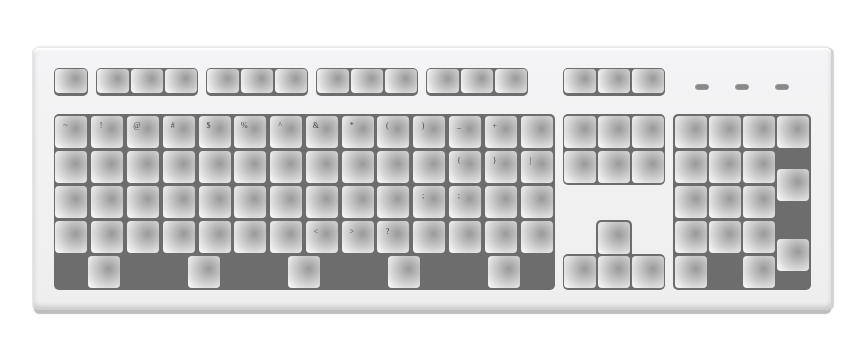
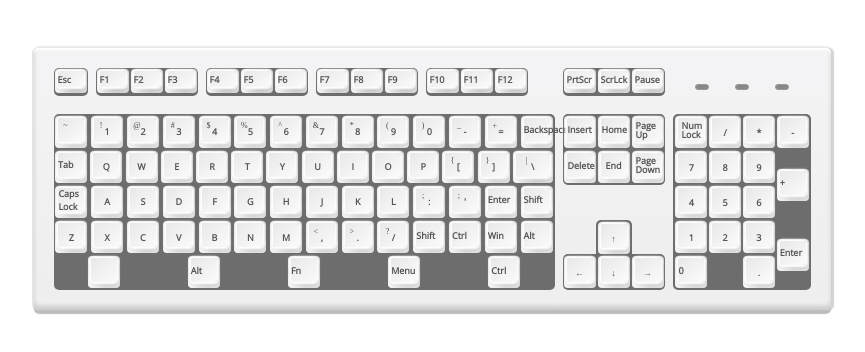
Before and after one commit to rafamndza/keyboard, a website: page src/index.html in a window 1280 px wide. Shown: the whole page, without its empty margins (208-1073 px from the left). Drawn offline with nearby package versions, Linux system fonts and the light colour scheme.

Commit message:
CSS-Restructuring and updating CSS code

```diff
--- a/src/index.css
+++ b/src/index.css
@@ -230,3 +230,58 @@ body {
       font-size: 8px;
       transform: translate(-6px, -6px);
     }
+    &::before {
+        background: linear-gradient(140deg, #e8e8e8, #fbfbfb);
+        box-shadow: 0 0 2px 2px #fff;
+        border-radius: 3px;
+        transform: translateY(-2px);
+        display: flex;
+        justify-content: flex-start;
+        align-items: center;
+
+        /* Default values */
+        content: attr(data-key);
+        width: calc(var(--width, 32px) - 6px);
+        height: calc(var(--height, 32px) - 8px);
+      }
+
+      &::before,
+      &::after {
+        color: #555;
+        text-transform: capitalize;
+        font-family: var(--font-family);
+        font-weight: bold;
+        font-size: 9px;
+      }
+    }
+
+    & .normal-key {
+      &::before {
+        content: attr(data-special-key);
+        width: calc(var(--width, 32px) - 6px);
+        height: calc(var(--height, 32px) - 8px);
+        font-size: 8px;
+      }
+
+      &::after {
+        content: attr(data-key);
+        position: absolute;
+        font-size: 9px;
+      }
+    }
+
+    & .slash-key {
+      --width: 40px;
+      --height: 32px;
+
+      &::before {
+        content: attr(data-special-key);
+        width: calc(var(--width, 32px) - 6px);
+        height: calc(var(--height, 32px) - 8px);
+      }
+
+      &::after {
+        content: attr(data-key);
+        position: absolute;
+      }
+    }
```
